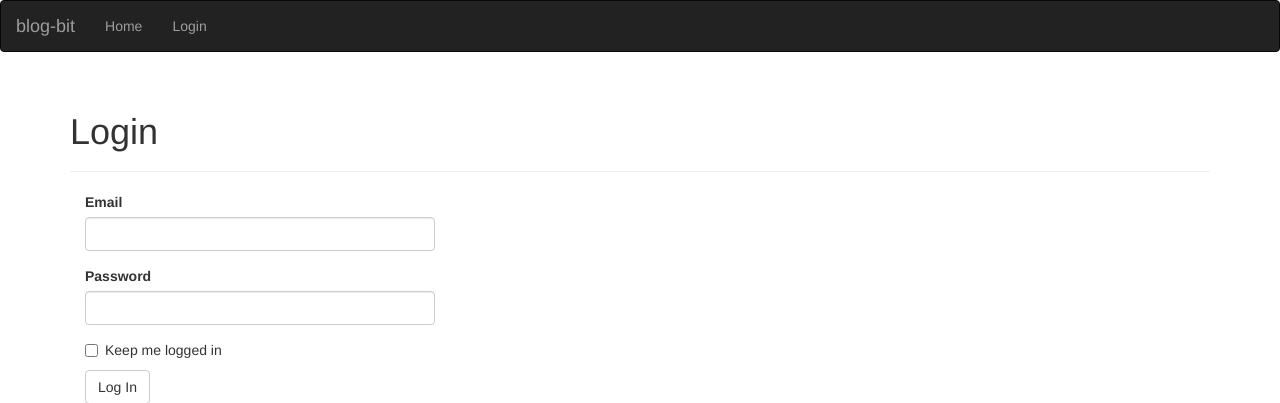
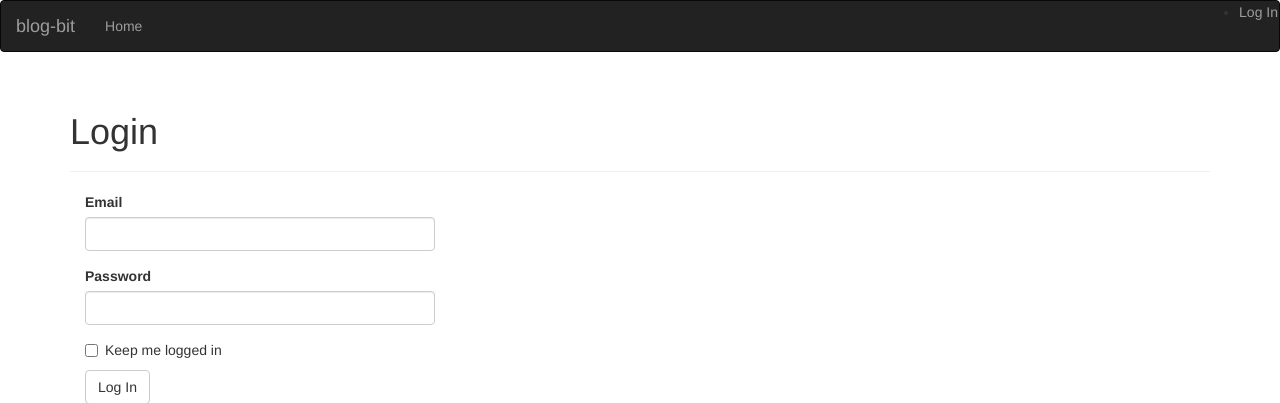
Before and after one commit to panalexeu/blog_bit, a Flask app: page /auth/login in a window 1280 px wide. Shown: the top 403 px of the page. Run offline with Flask 3, Linux system fonts and the light colour scheme; some libraries are stand-ins or nearby versions.

Commit message:
login added

```diff
--- a/app/auth/views.py
+++ b/app/auth/views.py
@@ -1,8 +1,25 @@
-from flask import render_template
+import flask
+from flask_login import login_user
 from . import auth
 from .forms import LoginForm
+from ..models import User
 
 
-@auth.route('/login')
+@auth.route('/login', methods=['GET', 'POST'])
 def login():
-    return render_template('auth/login.html', form=LoginForm())
+    form = LoginForm()
+
+    if form.validate_on_submit():
+        user = User.query.filter_by(email=form.email.data).first()
+        if user is not None and user.verify_password(form.password.data):
+            # User exists, password is correct hence we can log him in
+            login_user(user, form.remember_me.data)
+
+            # Redirection handling
+            next_ = flask.request.args.get('next')
+            if next_ is None or not next_.startswith('/'):
+                # If next_ page doesn't exist or is malicious redirect to welcome page
+                next_ = flask.url_for('main.welcome')
+            return flask.redirect(next_)
+
+    return flask.render_template('auth/login.html', form=form)
--- a/app/templates/base.html
+++ b/app/templates/base.html
@@ -6,11 +6,21 @@
 
 {% block navbar %}
     <div class="navbar navbar-inverse">
-        <a class="navbar-brand" href="/">blog-bit</a>
-        <ul class="nav navbar-nav">
-            <li><a href="/">Home</a></li>
-            <li><a href="/auth/login">Login</a></li>
-        </ul>
+        <div class="navbar-header">
+            <a class="navbar-brand" href="/">blog-bit</a>
+        </div>
+        <div class="navbar-collapse collapse">
+            <ul class="nav navbar-nav">
+                <li><a href="/">Home</a></li>
+            </ul>
+            <ul class="navbar navbar-nav navbar-right">
+                {% if current_user.is_authenticated %}
+                    <li><a>Log Out</a></li>
+                {% else %}
+                    <li><a href="/auth/login">Log In</a></li>
+                {% endif %}
+            </ul>
+        </div>
     </div>
 {% endblock %}
 
```
